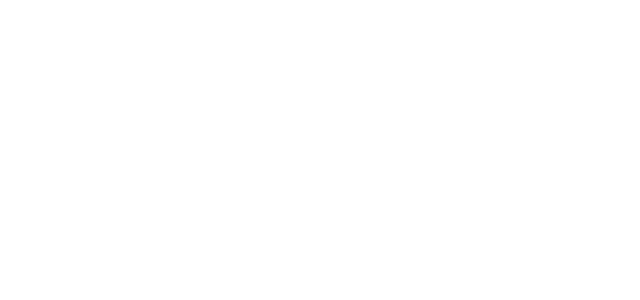
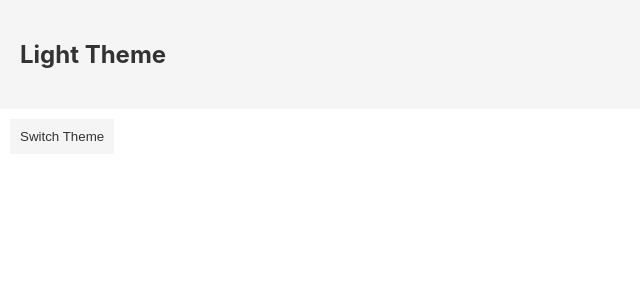
Before and after one commit to MattVegh/react-context, a React (Create React App) app: page / in a window 1280 px wide. Shown: the top 300 px of the page, without its empty margins (0-640 px from the left). Built offline with nearby package versions, Linux system fonts and the light colour scheme.

Commit message:
adding context

```diff
--- a/src/App.js
+++ b/src/App.js
@@ -1,10 +1,13 @@
 import React from 'react';
 import './App.css';
+import Header from './Components/Header'
+import Button from './Components/Button'
 
 function App() {
   return (
     <div className="App">
-
+      <Header />
+      <Button />
     </div>
   );
 }
--- /dev/null
+++ b/src/Components/Button.js
@@ -0,0 +1,12 @@
+import React, {Component} from "react"
+import ThemeContext from "../ThemeContext"
+
+class Button extends Component {
+    render() {
+        return (
+            <button className="light-theme">Switch Theme</button>
+        )
+    }
+}
+
+export default Button
--- /dev/null
+++ b/src/Components/Header.js
@@ -0,0 +1,13 @@
+import React, {Component} from "react"
+
+class Header extends Component {
+    render() {
+        return (
+            <header className="light-theme">
+                <h2>Light Theme</h2>
+            </header>
+        )
+    }
+}
+
+export default Header
--- /dev/null
+++ b/src/ThemeContext.js
@@ -0,0 +1,3 @@
+import React from 'react'
+const ThemeContext = React.createContext()
+export default ThemeContext
--- a/src/index.js
+++ b/src/index.js
@@ -2,11 +2,11 @@
 import ReactDOM from 'react-dom';
 import './index.css';
 import App from './App';
+import ThemeContext from './ThemeContext'
 
-const ThemeContext = React.createContext()
 
 ReactDOM.render(
-    <ThemeContext.Provider>
+    <ThemeContext.Provider value={'light'}>
         <App />
     </ThemeContext.Provider>,
     document.getElementById('root'));
```
